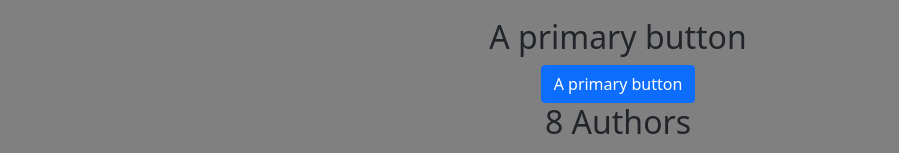
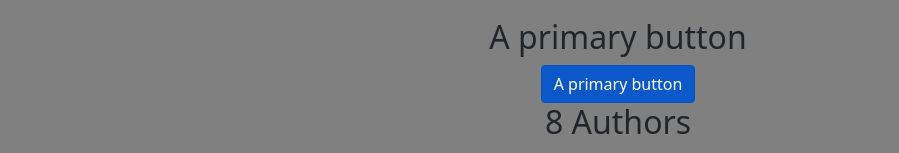
Before and after one commit to prerit714/angular-first-project, an Angular app: page / in a window 1280 px wide. Shown: the part 1331-1484 px from the top of the page, without its empty margins (22-921 px from the left). Built offline with nearby package versions, Linux system fonts and the light colour scheme.

Commit message:
Class binding

```diff
--- a/src/app/courses.component.ts
+++ b/src/app/courses.component.ts
@@ -40,7 +40,8 @@ import { CoursesService } from "./courses.service";
     </table>
     <h2> A primary button </h2>
     <!-- Adding a bootstrap sytle to a button -->
-    <button class="btn btn-primary">A primary button</button>
+    <!-- Applying a class based on some condition -->
+    <button class="btn btn-primary" [class.active]="isActive">A primary button</button>
   `,
 })
 export class CoursesComponent {
@@ -56,6 +57,7 @@ export class CoursesComponent {
   courses: string[] = [""];
   colSpan: number = 2;
   buttonWidth: string = "100%";
+  isActive: boolean = true;
   constructor(
     // When I pass service: CoursesService as a constructor's dependency,
     // I want angular to inject an instance of service into this class
```
